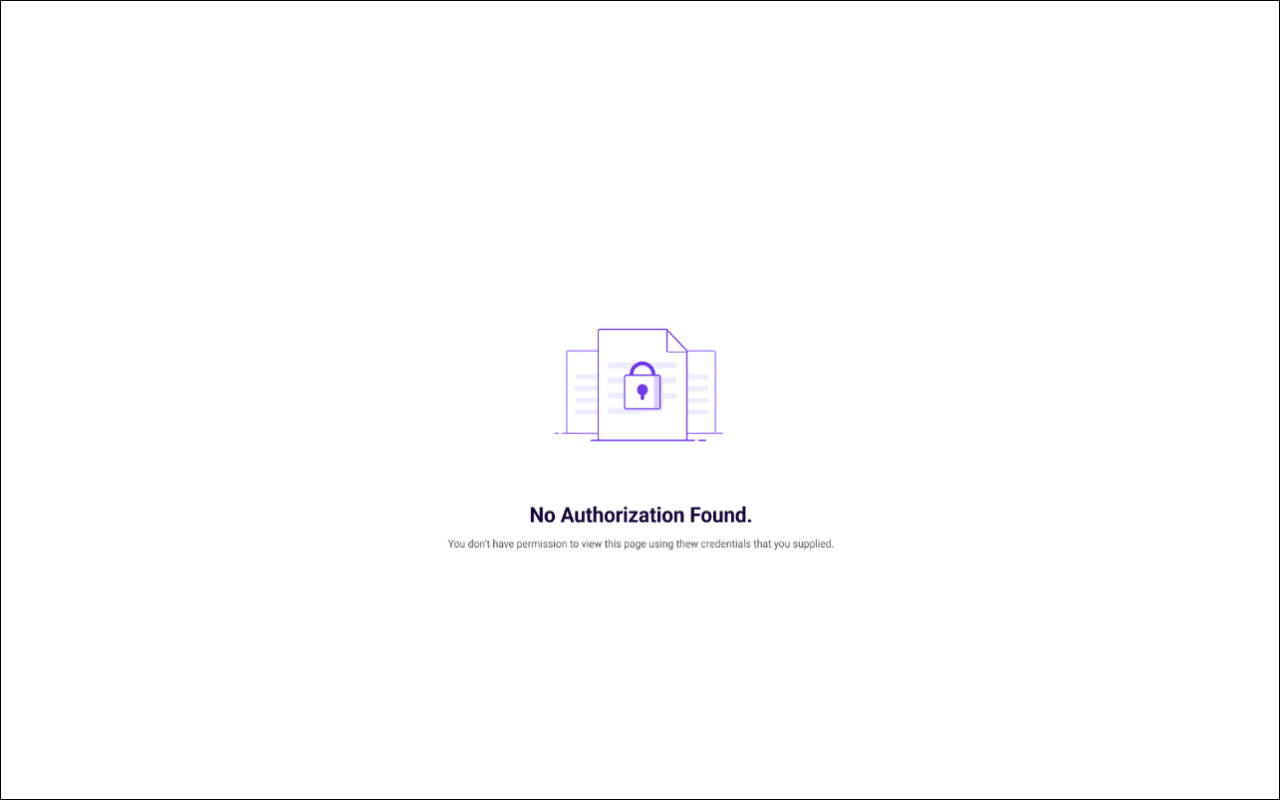
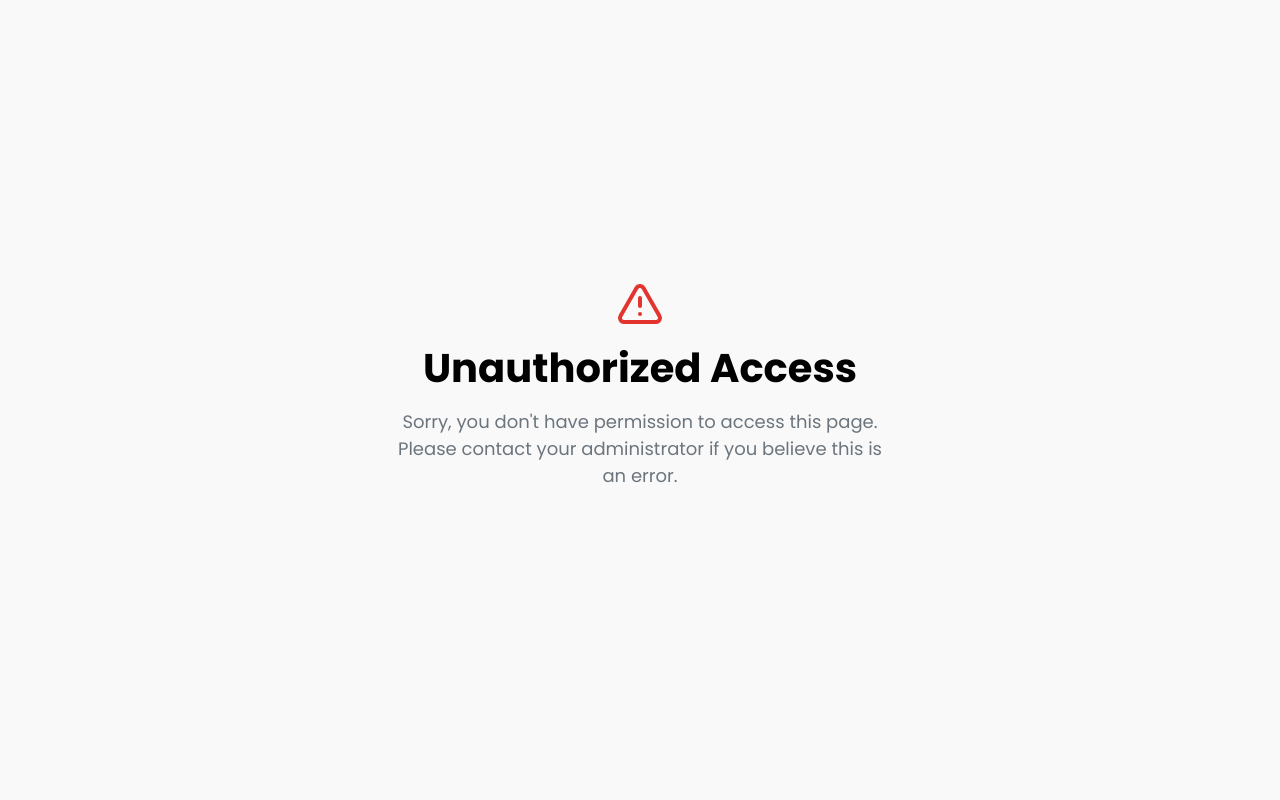
Before and after one commit to KishanBGajera/Sync-Insights, a React (Vite) app in the folder frontend/: page /unauthorized in a window 1280 px wide. Built offline with nearby package versions, Linux system fonts and the light colour scheme.

Commit message:
add new design for unauthorized module

```diff
--- a/frontend/src/components/Unauthorized.jsx
+++ b/frontend/src/components/Unauthorized.jsx
@@ -1,9 +1,17 @@
-const Unauthorized = () => {
+import { AlertTriangle } from "lucide-react";
+import "../style/Unauthorized.css"; // Import the CSS file
+
+export default function Unauthorized() {
   return (
-    <div style={{border:'1px solid black',height:"100vh",display:"flex",justifyContent:"center",alignItems:"center",userSelect:"none"}}>
-        <img style={{height:"65%",width:"60%"}} src="404.png"/>
+    <div className="unauthorized-container">
+      <div className="unauthorized-content">
+        <AlertTriangle className="icon" />
+        <h1 className="heading">Unauthorized Access</h1>
+        <p className="description">
+          Sorry, you don't have permission to access this page. Please contact
+          your administrator if you believe this is an error.
+        </p>
+      </div>
     </div>
   );
-};
-
-export default Unauthorized;
+}
--- /dev/null
+++ b/frontend/src/style/Unauthorized.css
@@ -0,0 +1,40 @@
+/* Full-screen flex container */
+.unauthorized-container {
+    display: flex;
+    min-height: 100vh;
+    flex-direction: column;
+    align-items: center;
+    justify-content: center;
+    background-color: #f9f9f9; /* Replace with desired background color */
+    color: #333; /* Replace with desired foreground color */
+  }
+
+  /* Centered content */
+  .unauthorized-content {
+    max-width: 500px;
+    margin: 0 auto;
+    text-align: center;
+  }
+
+  /* Icon styling */
+  .icon {
+    margin: 0 auto 16px;
+    height: 48px;
+    width: 48px;
+    color: #e3342f; /* Destructive color (red) */
+  }
+
+  /* Heading */
+  .heading {
+    margin-bottom: 16px;
+    font-size: 2.5rem;
+    font-weight: bold;
+    color: #000; /* Heading text color */
+  }
+
+  /* Description text */
+  .description {
+    margin-bottom: 32px;
+    font-size: 1.125rem;
+    color: #6c757d; /* Muted foreground color */
+  }
```
